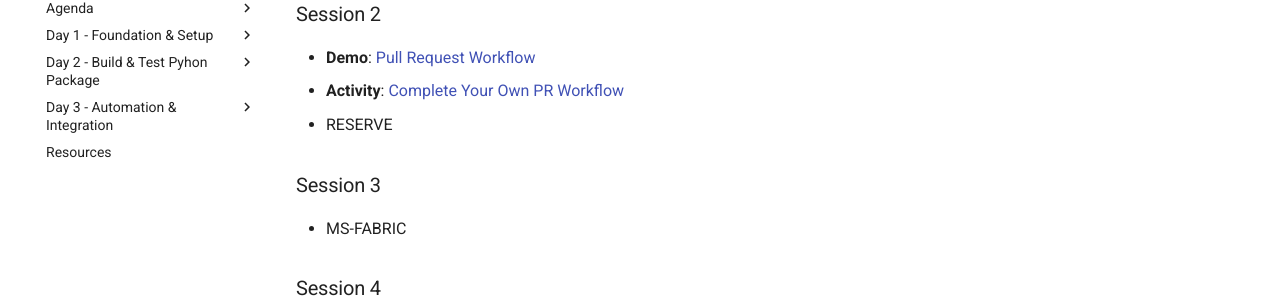
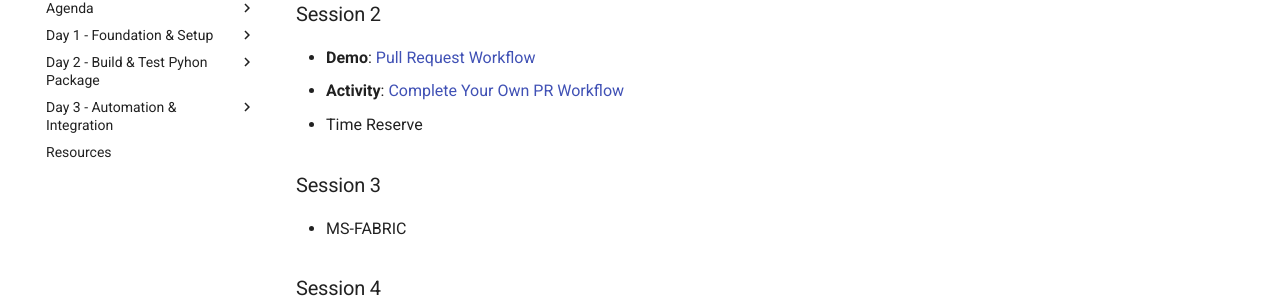
Before and after one commit to qaalabs/DE5M5, an MkDocs documentation site: the page built from docs/trainer.md, in a window 1280 px wide and 900 px high, scrolled down 1861 px. Shown: the part 145-453 px from the top of the window. Built offline with MkDocs 1.6.1 and Material for MkDocs 9.7.7, drawn with Linux system fonts in a browser that asks for light colours.

```diff
--- a/docs/trainer.md
+++ b/docs/trainer.md
@@ -70,7 +70,7 @@
 
 - **Demo**: [Pull Request Workflow](day3/github-branch.md)
 - **Activity**: [Complete Your Own PR Workflow](day3/pull-request.md)
-- RESERVE
+- Time Reserve
 
 ### Session 3
 
```
Also changed, not shown: docs/agenda/day3.md (+1 -1 lines).
